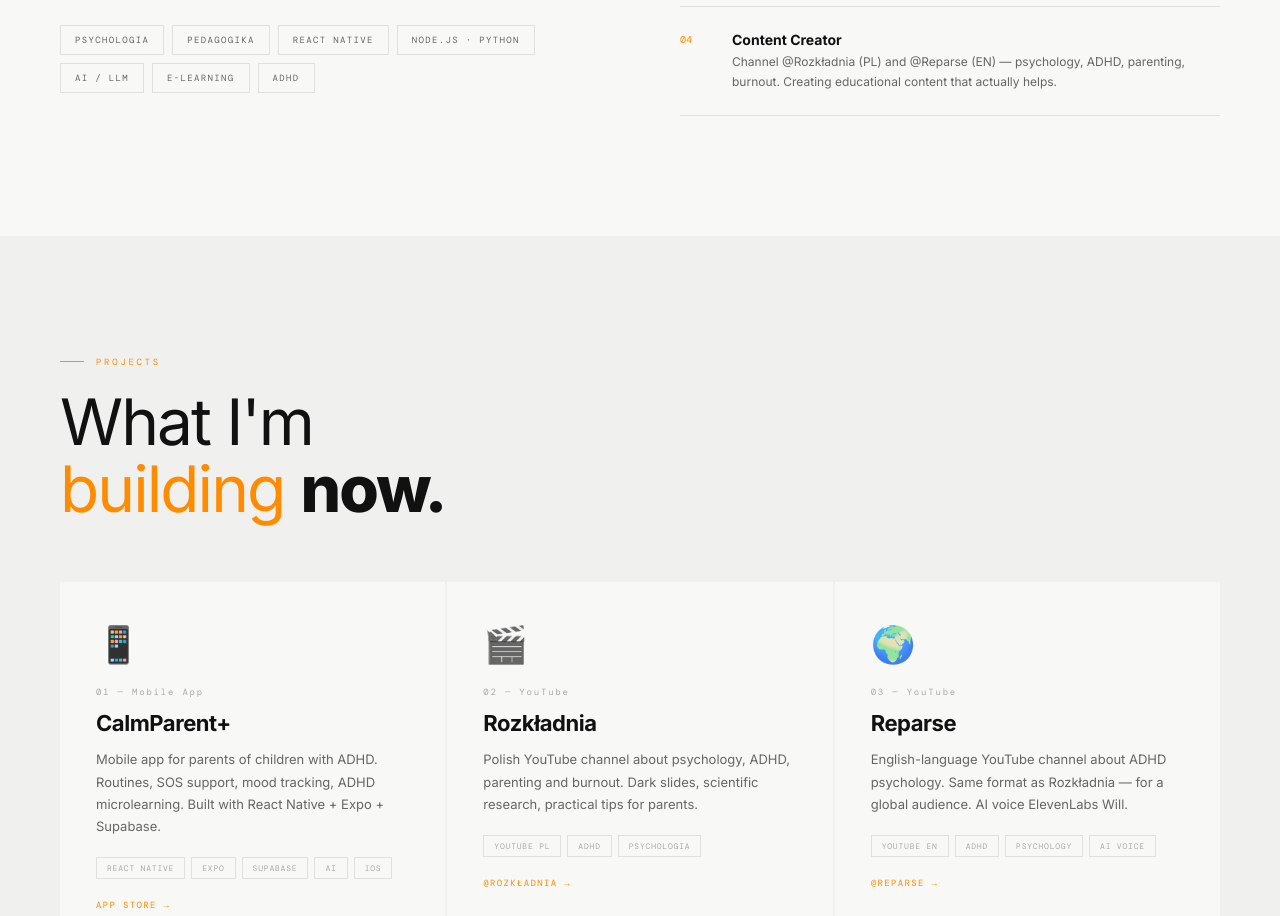
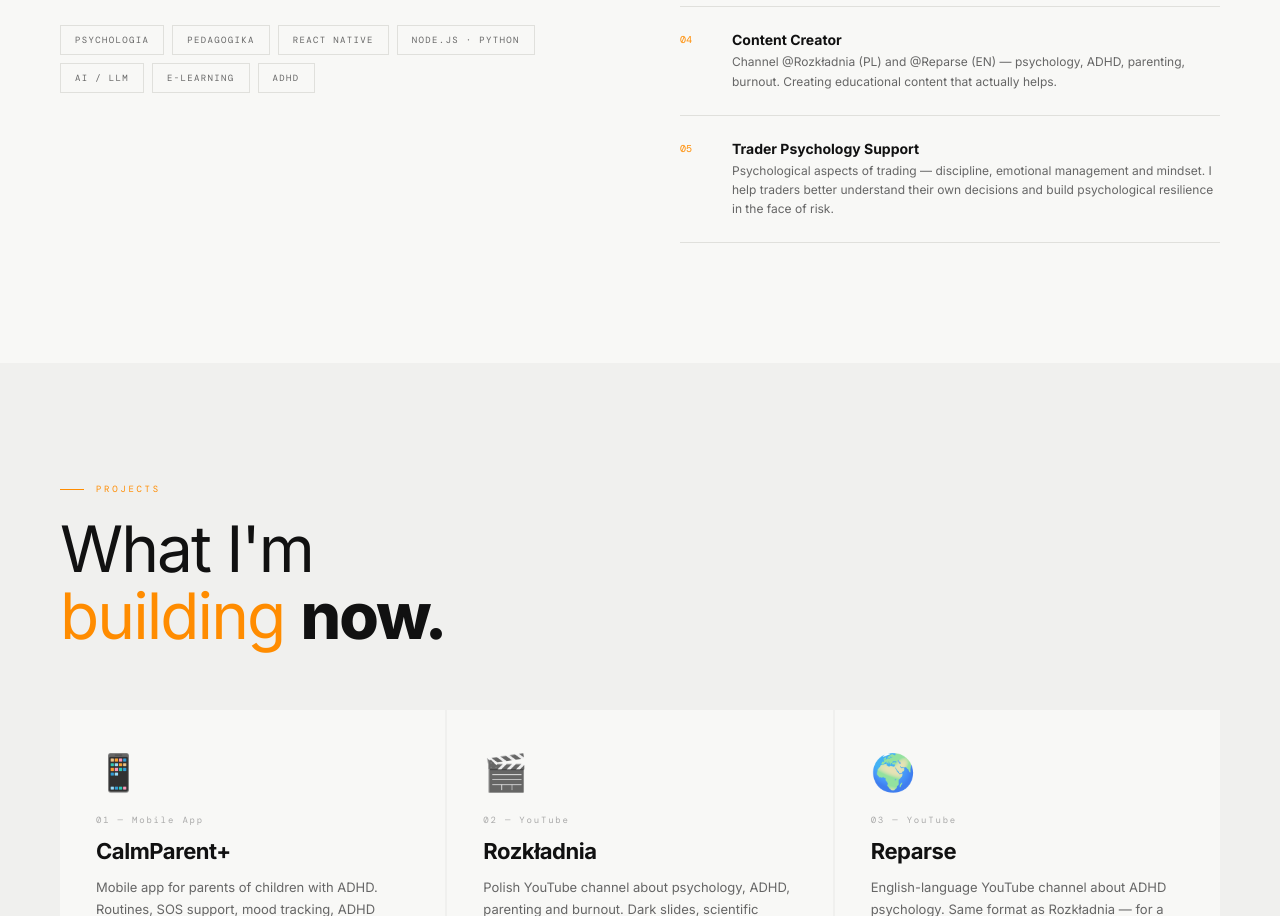
Before and after one commit to MiloFinch/januszlenkiewiczcom, a plain HTML site: page index.html in a window 1280 px wide. Shown: the part 1572-2488 px from the top of the page. Drawn offline with nearby package versions, Linux system fonts and the light colour scheme; a web font is replaced by a local one.

Commit message:
feat: add Trader Psychology Support credential

```diff
--- a/index.html
+++ b/index.html
@@ -783,6 +783,13 @@
           <div class="cred-desc" data-pl="Kanał @Rozkładnia (PL) i @Reparse (EN) — psychologia, ADHD, rodzicielstwo, wypalenie. Tworzę treści edukacyjne które naprawdę pomagają." data-en="Channel @Rozkładnia (PL) and @Reparse (EN) — psychology, ADHD, parenting, burnout. Creating educational content that actually helps.">Kanał @Rozkładnia (PL) i @Reparse (EN) — psychologia, ADHD, rodzicielstwo, wypalenie. Tworzę treści edukacyjne które naprawdę pomagają.</div>
         </div>
       </div>
+      <div class="credential">
+        <div class="cred-num">05</div>
+        <div>
+          <div class="cred-title" data-pl="Wsparcie Psychologiczne Traderów" data-en="Trader Psychology Support">Wsparcie Psychologiczne Traderów</div>
+          <div class="cred-desc" data-pl="Psychologiczne aspekty tradingu — dyscyplina, zarządzanie emocjami i mindset. Pomagam traderom lepiej rozumieć własne decyzje i budować odporność psychiczną w obliczu ryzyka." data-en="Psychological aspects of trading — discipline, emotional management and mindset. I help traders better understand their own decisions and build psychological resilience in the face of risk.">Psychologiczne aspekty tradingu — dyscyplina, zarządzanie emocjami i mindset. Pomagam traderom lepiej rozumieć własne decyzje i budować odporność psychiczną w obliczu ryzyka.</div>
+        </div>
+      </div>
 
     </div>
   </div>
```
